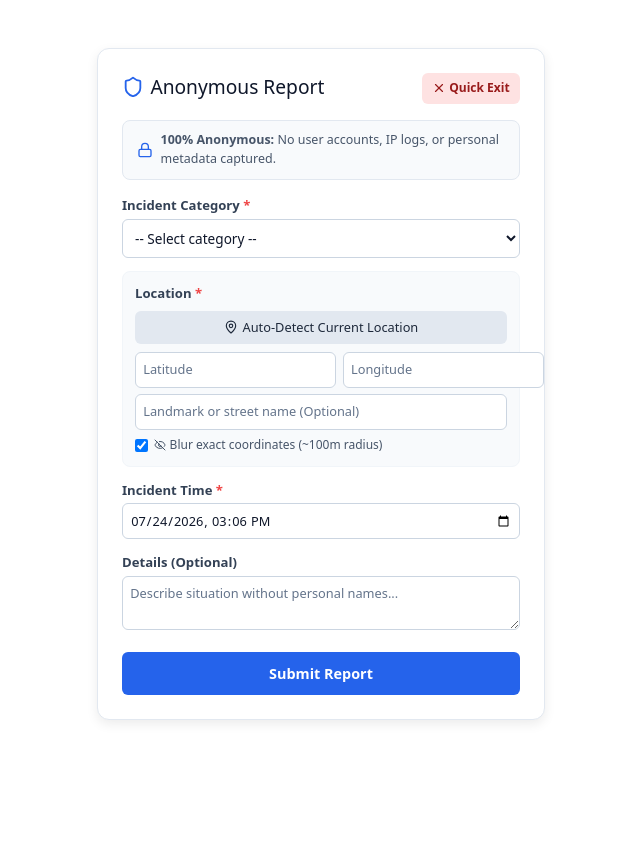
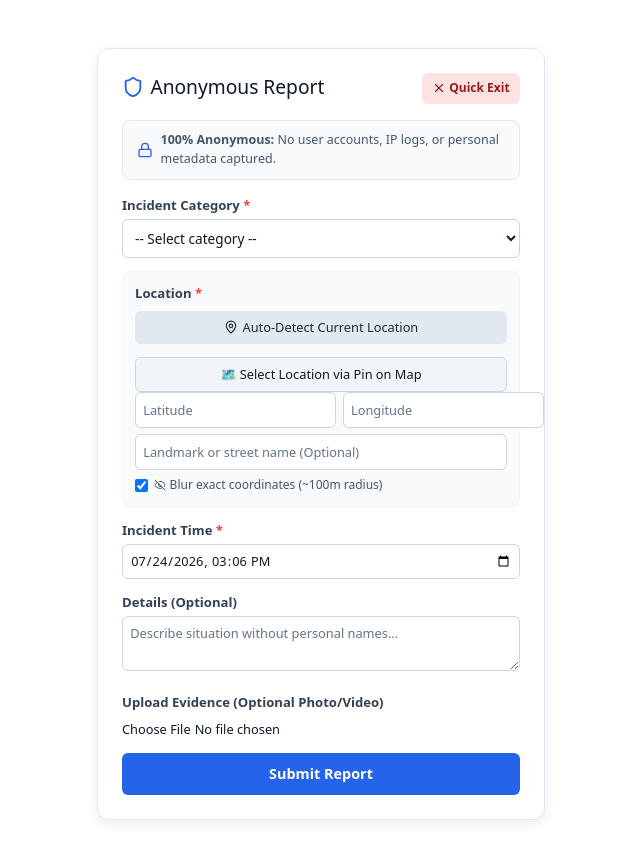
Before and after one commit to CailynMuljadi/sistech-finpro, a Next.js app: page /test-anonymous in a window 1280 px wide. Shown: the top 860 px of the page, without its empty margins (319-959 px from the left). Before the commit the page ends 800 px from the top, so only its background shows below. Built offline with nearby package versions, Linux system fonts and the light colour scheme.

Commit message:
adding map placeholder for user location, upload evidence

```diff
--- a/features/anonymous-reporting/components/IncidentDetails.tsx
+++ b/features/anonymous-reporting/components/IncidentDetails.tsx
@@ -3,7 +3,8 @@ import React from 'react';
 interface IncidentDetailsProps {
   timestamp: string;
   description: string;
-  onChange: (fields: { timestamp?: string; description?: string }) => void;
+  evidenceFile?: File | null;
+  onChange: (fields: { timestamp?: string; description?: string; evidenceFile?: File | null; }) => void;
 }
 
 export const IncidentDetails: React.FC<IncidentDetailsProps> = ({
@@ -37,5 +38,20 @@ export const IncidentDetails: React.FC<IncidentDetailsProps> = ({
         style={{ width: '100%', padding: '0.45rem', borderRadius: '6px', border: '1px solid #cbd5e1', fontSize: '0.8rem', boxSizing: 'border-box' }}
       />
     </div>
+
+<div style={{ marginBottom: '0.85rem' }}>
+  <label style={{ display: 'block', fontSize: '0.82rem', fontWeight: 'bold', color: '#334155', marginBottom: '0.2rem' }}>
+    Upload Evidence (Optional Photo/Video)
+  </label>
+  <input
+    type="file"
+    accept="image/*,video/*"
+    onChange={(e) => {
+      const file = e.target.files?.[0] || null;
+      onChange({ evidenceFile: file });
+    }}
+    style={{ fontSize: '0.8rem', color: '#0f172a' }}
+  />
+</div>
   </>
 );
--- a/features/anonymous-reporting/components/LocationPicker.tsx
+++ b/features/anonymous-reporting/components/LocationPicker.tsx
@@ -36,6 +36,14 @@ export const LocationPicker: React.FC<LocationPickerProps> = ({
       <MapPin size={14} />
       {loadingLoc ? 'Detecting GPS...' : 'Auto-Detect Current Location'}
     </button>
+
+<button
+  type="button"
+  onClick={() => alert('Map Pin Picker Modal opened (Select location on map)')}
+  style={{ width: '100%', padding: '0.45rem', backgroundColor: '#f1f5f9', border: '1px solid #cbd5e1', borderRadius: '6px', fontSize: '0.8rem', cursor: 'pointer', marginTop: '0.3rem' }}
+>
+  🗺️ Select Location via Pin on Map
+</button>
 
     <div style={{ display: 'flex', gap: '0.4rem', marginBottom: '0.4rem' }}>
       <input
--- a/features/anonymous-reporting/types/index.ts
+++ b/features/anonymous-reporting/types/index.ts
@@ -36,3 +36,7 @@ export interface ApiResponse<T = unknown> {
   data?: T;
   error?: string;
 }
+
+export interface AnonymousReportFormData {
+  evidenceFile: File | null;
+}
```
